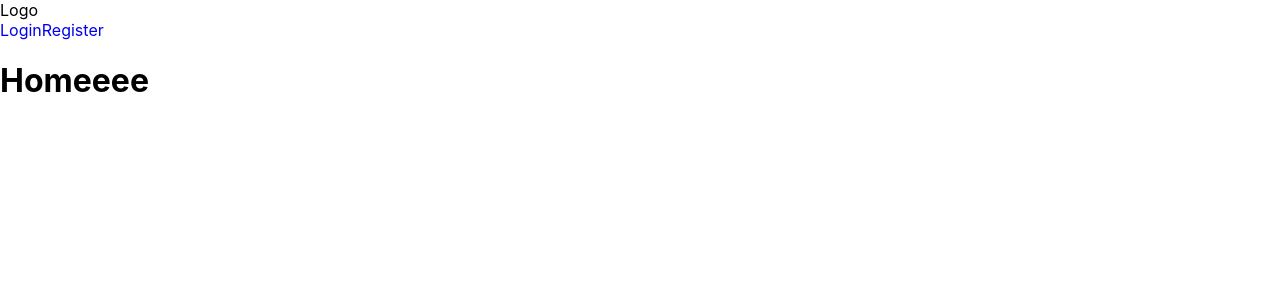
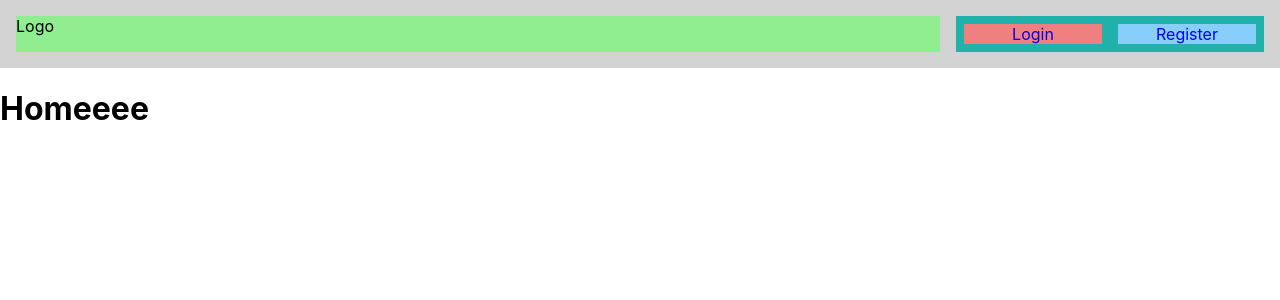
Before and after one commit to NehGuk/holidaze-ng, a React (Create React App) app: page / in a window 1280 px wide. Shown: the top 300 px of the page. Built offline with nearby package versions, Linux system fonts and the light colour scheme; the HTML template or start-up script is replaced by a standard one.

Commit message:
Adds nav grid

```diff
--- a/src/components/Layout/Nav.jsx
+++ b/src/components/Layout/Nav.jsx
@@ -1,13 +1,14 @@
 import { Link } from "react-router-dom";
+import { NavLoggedOut } from "./Nav.style";
 
 export default function Nav() {
   return (
-    <div>
+    <NavLoggedOut>
       <div>Logo</div>
       <div>
         <Link to="login">Login</Link>
         <Link to="register">Register</Link>
       </div>
-    </div>
+    </NavLoggedOut>
   );
 }
--- /dev/null
+++ b/src/components/Layout/Nav.style.jsx
@@ -0,0 +1,27 @@
+import styled from "styled-components";
+
+export const NavLoggedOut = styled.nav`
+  background: lightgray;
+  padding: 1em;
+  display: grid;
+  grid-template-columns: 1.5fr 0.5fr;
+  gap: 1em;
+  > :nth-child(1) {
+    background: lightgreen;
+  }
+  > :nth-child(2) {
+    background: lightseagreen;
+    padding: 0.5em;
+    text-align: center;
+    display: grid;
+    grid-template-columns: 1fr 1fr;
+    gap: 1em;
+
+    > :nth-child(1) {
+      background: lightcoral;
+    }
+    > :nth-child(2) {
+      background: lightskyblue;
+    }
+  }
+`;
```
